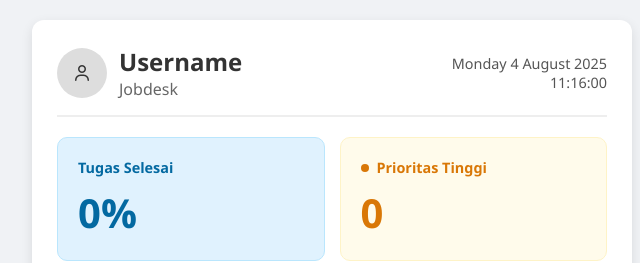
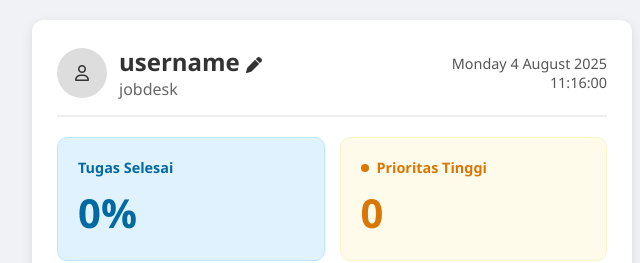
Before and after one commit to justyamzal/todolist-app-prototype, a plain HTML site: page index.html in a window 1280 px wide. Shown: the top 263 px of the page, 308-948 px from the left. Drawn offline with Linux system fonts and the light colour scheme.

Commit message:
modify the header profile

```diff
--- a/index.html
+++ b/index.html
@@ -6,7 +6,7 @@
     <meta name="viewport" content="width=device-width, initial-scale=1.0">
     <title>Aplikasi To-Do List</title>
     <link rel="stylesheet" href="style.css">
-    <link rel="stylesheet" href="https://cdnjs.cloudflare.com/ajax/libs/font-awesome/7.0.0/css/all.min.css" xintegrity="sha512-DxV+EoADOkOygM4IR9yXP8Sb2qwgidEmeqAEmDKIOfPRQZOWbXCzLC6vjbZyy0vPisbH2SyW27+ddLVCN+OMzQ==" crossorigin="anonymous" referrerpolicy="no-referrer" />
+    <link rel="stylesheet" href="https://cdnjs.cloudflare.com/ajax/libs/font-awesome/6.4.0/css/all.min.css" crossorigin="anonymous" referrerpolicy="no-referrer" />
 </head>
 
 <body>
--- a/script.js
+++ b/script.js
@@ -217,9 +217,19 @@ document.addEventListener('DOMContentLoaded', () => {
 
     // Salin fungsi yang tidak berubah dari kode sebelumnya ke sini
     function setupProfile() {
-        let userName = localStorage.getItem('todo_username') || 'Username';
-        let userJob = localStorage.getItem('todo_userjob') || 'Jobdesk';
-        updateProfileDisplay(userName, userJob);
+        // let userName = localStorage.getItem('todo_username') || `Username`;
+        // let userJob = localStorage.getItem('todo_userjob') || 'jobdesk';
+        // updateProfileDisplay(userName, userJob);
+                let userName = localStorage.getItem('todo_username');
+        let userJob = localStorage.getItem('todo_userjob');
+        if (!userName) {
+            // Jika belum diset, tampilkan ikon pen dan teks username
+            profileNameEl.innerHTML = 'username <i style="font-size: 16px;" class="fa-solid fa-pen"></i> ';
+        } else {
+            profileNameEl.textContent = userName;
+        }
+        profileJobEl.textContent = userJob || 'jobdesk';
+
     }
     function askForProfileInfo() {
         let newName = prompt("Masukkan nama lengkap Anda:", localStorage.getItem('todo_username') || "");
```
Also changed, not shown: assets/icon/pen-solid-full.svg (added).
